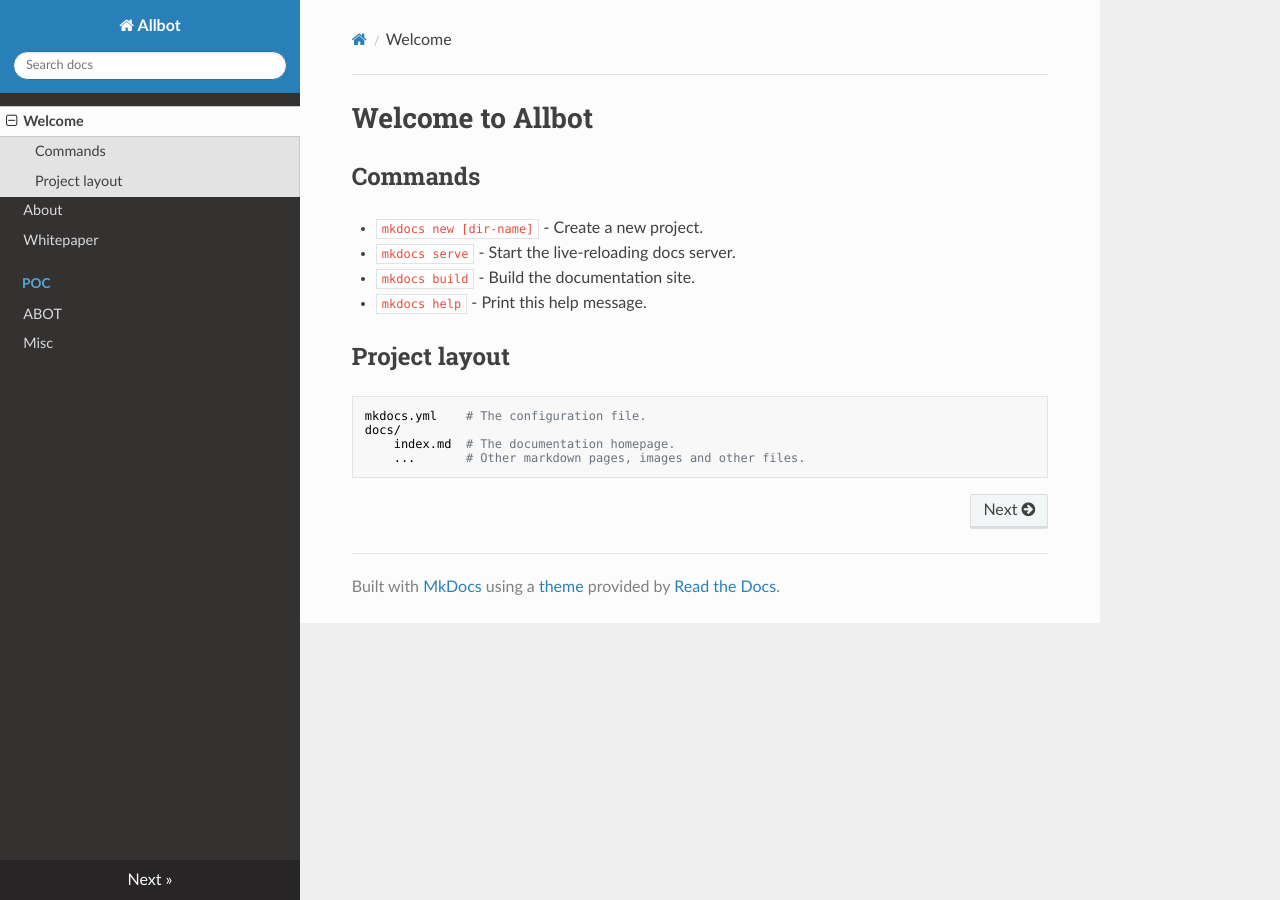
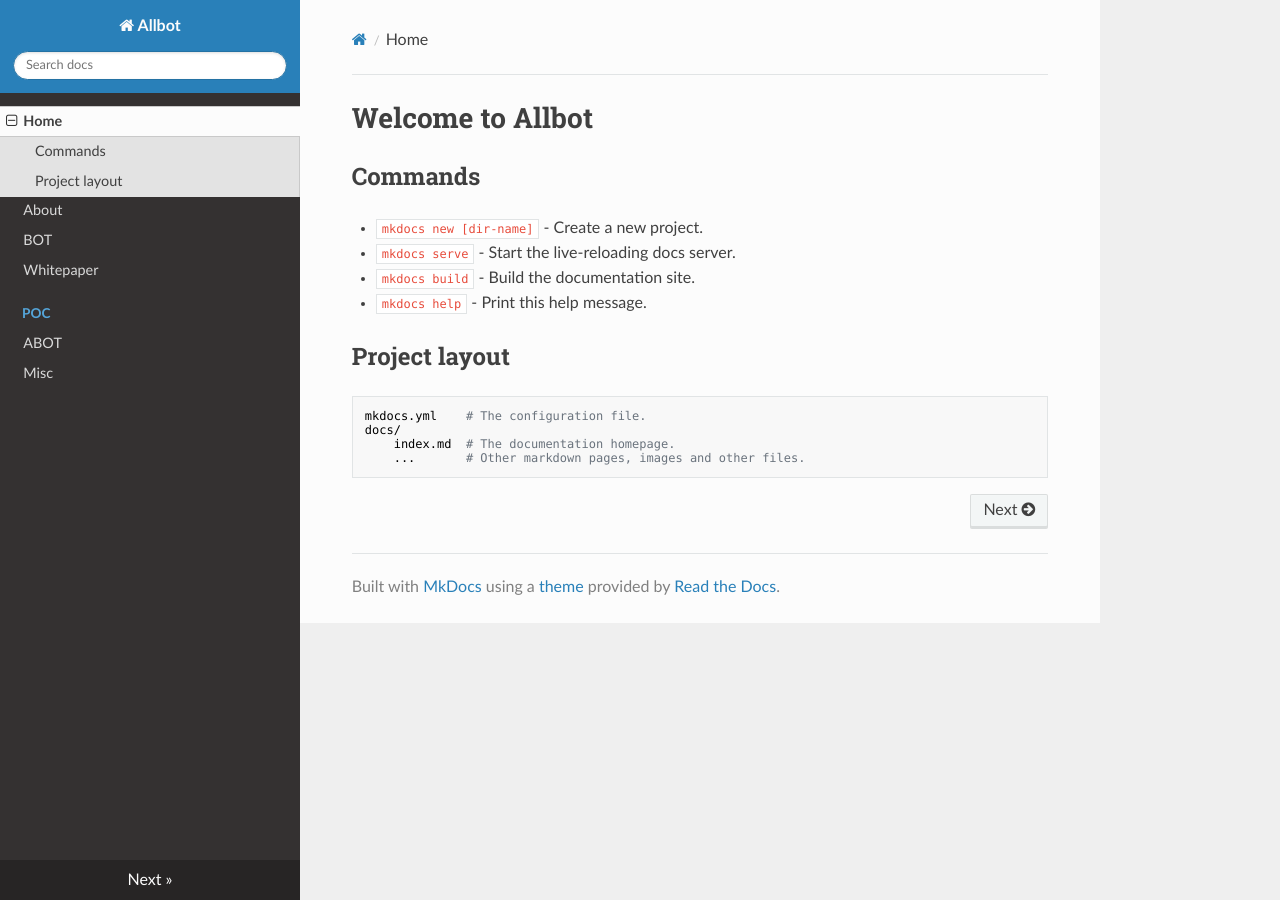
Before and after one commit to algobet/allbot.clover, an MkDocs documentation site: the page built from docs/index.md, in a window 1280 px wide. Built offline with MkDocs 1.6.1, drawn with Linux system fonts in a browser that asks for light colours; nearby versions of some CDN libraries; old or Windows-style settings are respelled for this version of MkDocs.

Commit message:
docs structure retouched

```diff
--- a/mkdocs.yml
+++ b/mkdocs.yml
@@ -1,7 +1,8 @@
 site_name: Allbot
 pages:
-  - Welcome: index.md
+  - Home: index.md
   - About: about.md
+  - BOT: bot.md
   - Whitepaper: whitepaper.md
   - POC:
     - ABOT: 'poc/abod.md'
```
Also changed, not shown: docs/bot.md (added, +1 -0 lines).
